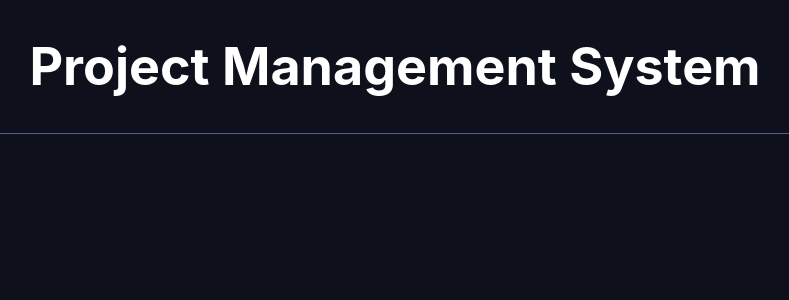
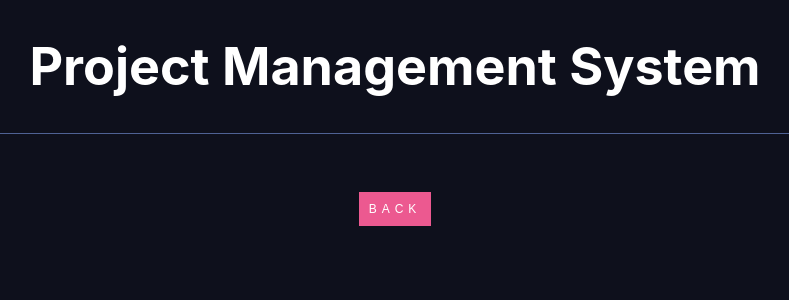
Before and after one commit to konstantinabl/project-management-system, a React (Create React App) app: page /project/1/1 in a window 1280 px wide. Shown: the top 300 px of the page, without its empty margins (245-1034 px from the left). Built offline with nearby package versions, Linux system fonts and the light colour scheme.

Commit message:
add back button to task apge

```diff
--- a/src/components/TaskDetailPage.js
+++ b/src/components/TaskDetailPage.js
@@ -1,10 +1,14 @@
-import { useParams } from "react-router-dom";
+import { useParams, useNavigate } from "react-router-dom";
 import { TaskForm } from "./TaskForm.js"
 import { TaskDetails } from "./TaskDetails.js";
 import { useState } from "react";
 
 export const TaskDetailPage = ({data, setData}) => {
+    const navigate = useNavigate();
     const params = useParams();
+    const handleClick = () => {
+        navigate(`/project/${params.id}`);
+      }
     const [editMode, setEditMode] = useState(false)
     return (
         <div className="container">
@@ -24,6 +28,7 @@ export const TaskDetailPage = ({data, setData}) => {
                     })
                 )
             })}
+            <button className="back-button" type="button" onClick={handleClick}>Back</button>
         </div>
     );
 };
```
